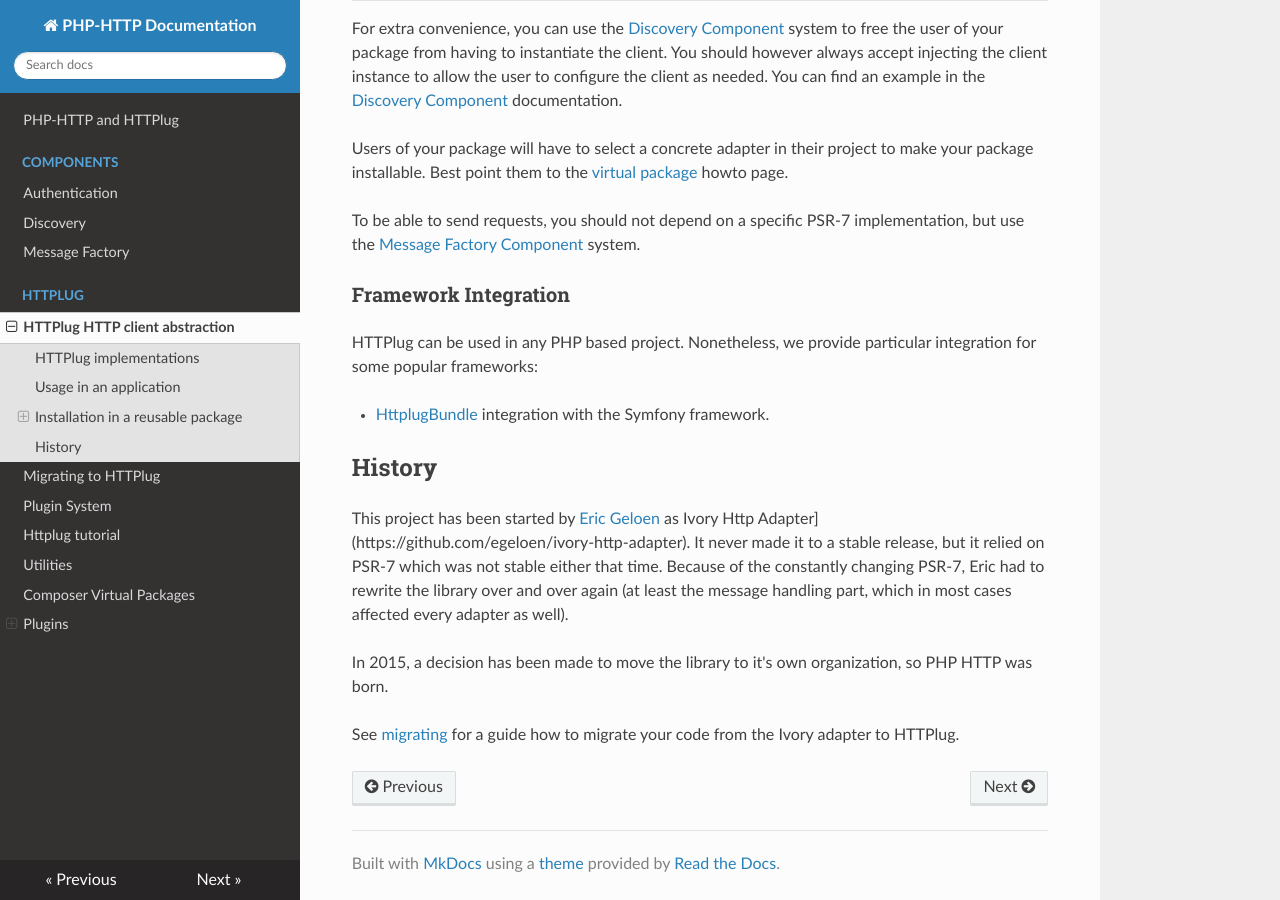
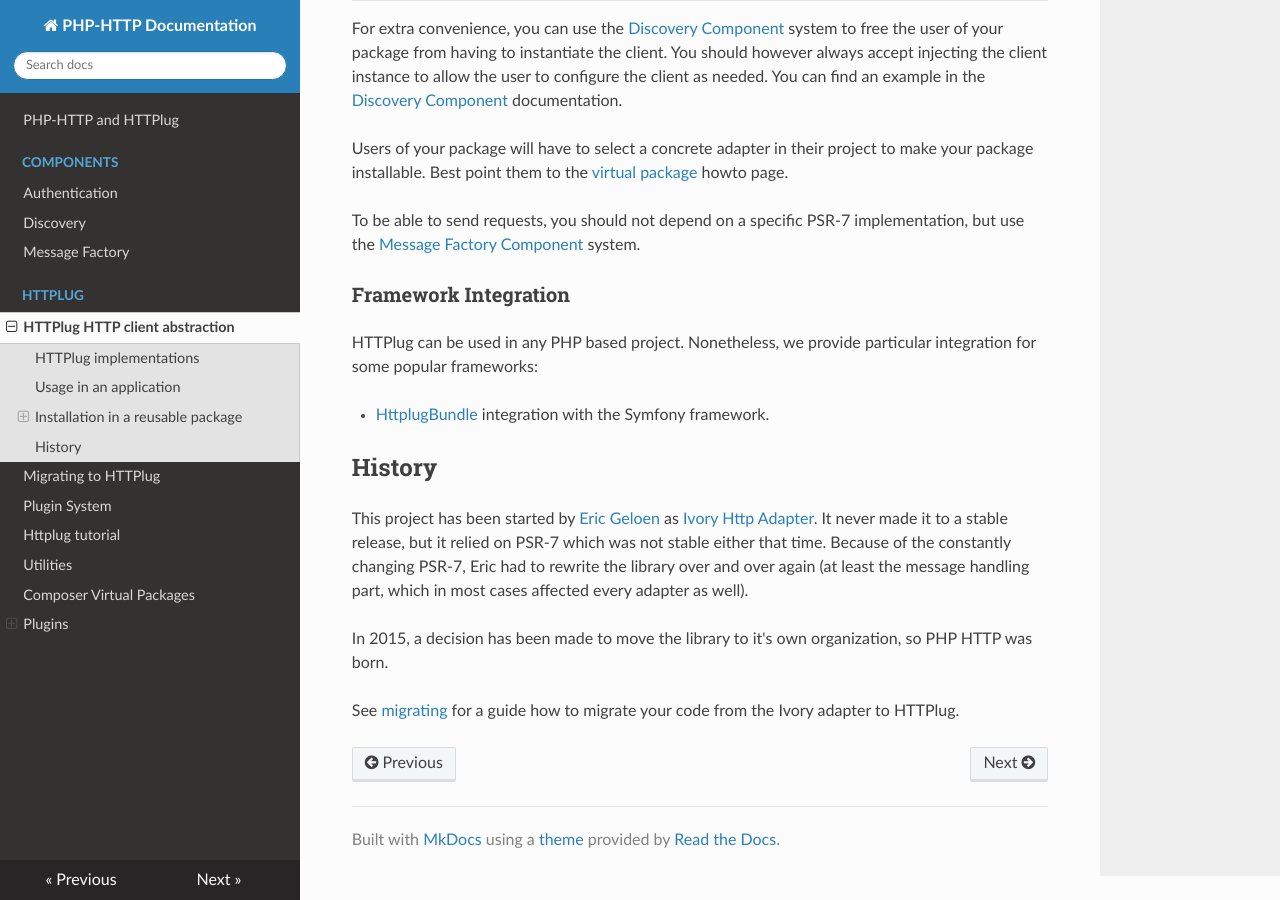
Before and after one commit to php-http/documentation, an MkDocs documentation site: the page built from docs/httplug/index.md, in a window 1280 px wide and 900 px high, scrolled down 1775 px. Built offline with MkDocs 1.6.1, drawn with Linux system fonts in a browser that asks for light colours; nearby versions of some CDN libraries.

Commit message:
Fix the link syntax in the doc

```diff
--- a/docs/httplug/index.md
+++ b/docs/httplug/index.md
@@ -101,7 +101,7 @@ Nonetheless, we provide particular integration for some popular frameworks:
 ## History
 
 This project has been started by [Eric Geloen](https://github.com/egeloen) as
-Ivory Http Adapter](https://github.com/egeloen/ivory-http-adapter). It never made it to a stable release,
+[Ivory Http Adapter](https://github.com/egeloen/ivory-http-adapter). It never made it to a stable release,
 but it relied on PSR-7 which was not stable either that time. Because of the constantly changing PSR-7,
 Eric had to rewrite the library over and over again (at least the message handling part,
 which in most cases affected every adapter as well).
```
